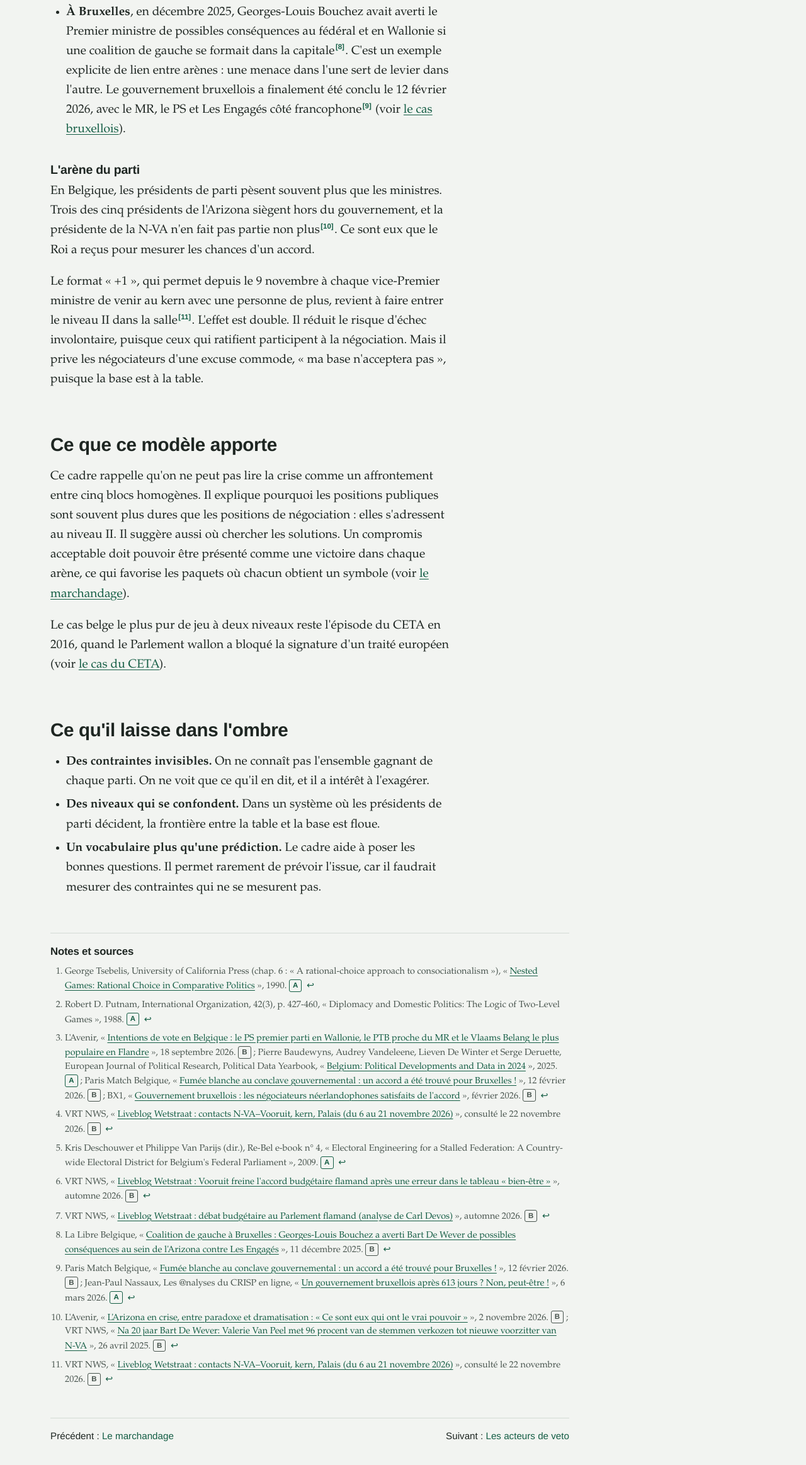
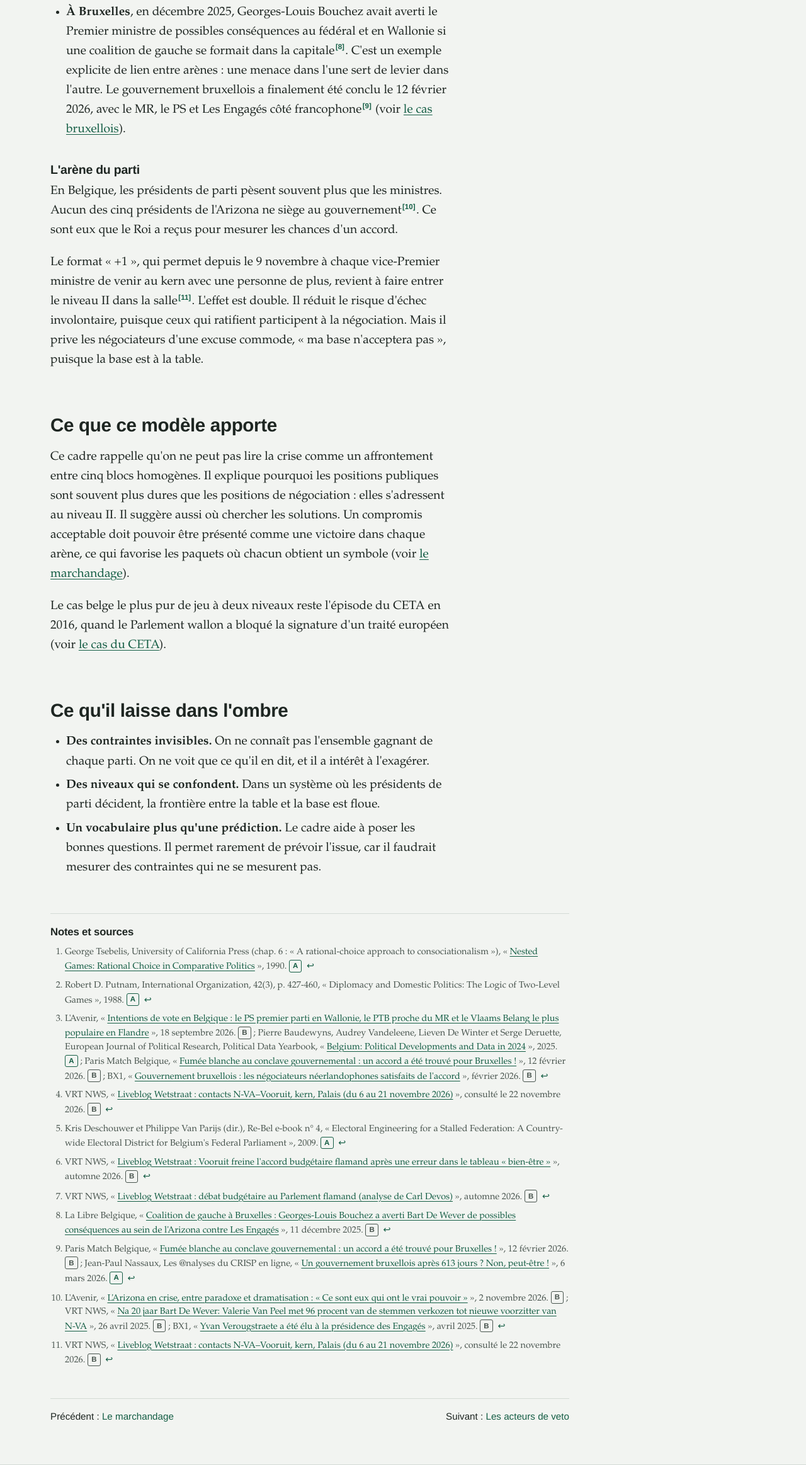
Before and after one commit to ouaisfieu/jeux, an Eleventy site: page src/modeles/jeux-imbriques.md in a window 1280 px wide. Shown: the part 3250-5576 px from the top of the page at 63% size. Built offline with nearby package versions, Linux system fonts and the light colour scheme; Eleventy itself is replaced by a stand-in of ours; files that its build step writes are made by us from their sources; a web font is replaced by a local one.

Commit message:
Présidents de parti : aucun des cinq ne siège au gouvernement
Correction de la page Crise et du modèle des jeux imbriqués ; ajout de la
source sur l'élection d'Yvan Verougstraete à la présidence des Engagés.

Co-Authored-By: Claude Opus 5.5 <noreply@anthropic.com>
Claude-Session: https://claude.ai/code/session_01Lqag94g29CiUH1tEyUERft

```diff
--- a/src/_data/sources.json
+++ b/src/_data/sources.json
@@ -1077,6 +1077,17 @@
    "titre": "Na 20 jaar Bart De Wever: Valerie Van Peel met 96 procent van de stemmen verkozen tot nieuwe voorzitter van N-VA",
    "date": "26 avril 2025",
    "url": "https://www.vrt.be/vrtnws/nl/2025/04/26/valerie-van-peel-nieuwe-voorzitter-n-va-portret/"
+  },
+  {
+   "id": "bx1-verougstraete-2025",
+   "categorie": "presse",
+   "fiabilite": "B",
+   "auteur": "",
+   "media": "BX1",
+   "titre": "Yvan Verougstraete a été élu à la présidence des Engagés",
+   "date": "avril 2025",
+   "url": "https://bx1.be/?p=750232",
+   "note": "Eurodéputé, il succède à Maxime Prévot, devenu vice-Premier ministre et ministre des Affaires étrangères."
   },
   {
    "id": "bx1-synova-2026",
--- a/src/modeles/jeux-imbriques.md
+++ b/src/modeles/jeux-imbriques.md
@@ -56,7 +56,7 @@ Les mêmes partis gouvernent ensemble ailleurs, et les arènes communiquent.
 
 ### L'arène du parti
 
-En Belgique, les présidents de parti pèsent souvent plus que les ministres. Trois des cinq présidents de l'Arizona siègent hors du gouvernement, et la présidente de la N-VA n'en fait pas partie non plus[^presidents]. Ce sont eux que le Roi a reçus pour mesurer les chances d'un accord.
+En Belgique, les présidents de parti pèsent souvent plus que les ministres. Aucun des cinq présidents de l'Arizona ne siège au gouvernement[^presidents]. Ce sont eux que le Roi a reçus pour mesurer les chances d'un accord.
 
 Le format « +1 », qui permet depuis le 9 novembre à chaque vice-Premier ministre de venir au kern avec une personne de plus, revient à faire entrer le niveau II dans la salle[^plus1]. L'effet est double. Il réduit le risque d'échec involontaire, puisque ceux qui ratifient participent à la négociation. Mais il prive les négociateurs d'une excuse commode, « ma base n'acceptera pas », puisque la base est à la table.
 
@@ -80,6 +80,6 @@ Le cas belge le plus pur de jeu à deux niveaux reste l'épisode du CETA en 2016
 [^devos]: {% src "vrt-liveblog-devos-flandre" %}
 [^bouchez]: {% src "lalibre-2025-12-11" %}
 [^bxl]: {% src "parismatch-2026-02-12" %} ; {% src "crisp-bruxelles-2026" %}
-[^presidents]: {% src "lavenir-2026-11-02" %} ; {% src "vrt-vanpeel-2025" %}
+[^presidents]: {% src "lavenir-2026-11-02" %} ; {% src "vrt-vanpeel-2025" %} ; {% src "bx1-verougstraete-2025" %}
 [^plus1]: {% src "vrt-liveblog-nov" %}
 [^pavia]: {% src "deschouwer-vanparijs-2009" %}
```
Also changed, not shown: src/crise.md (+2 -2 lines).
